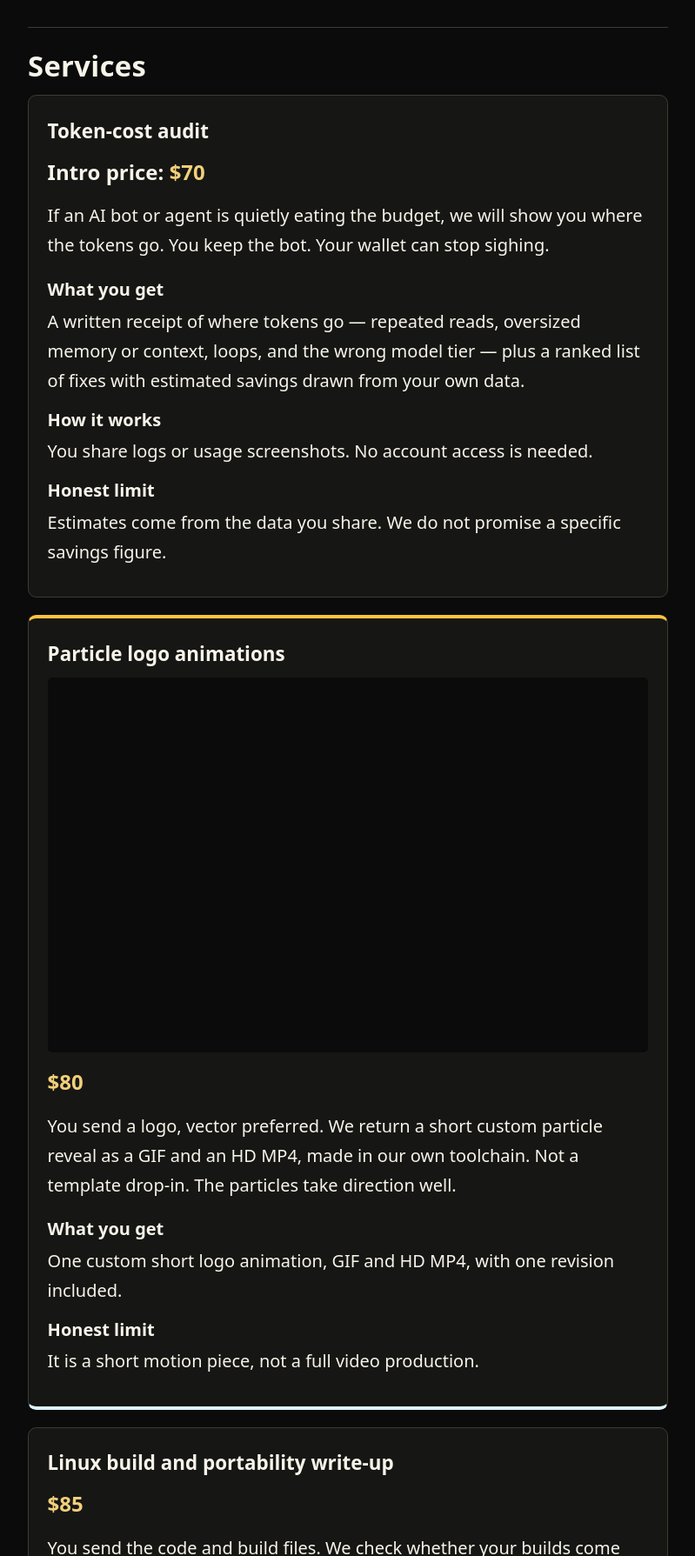
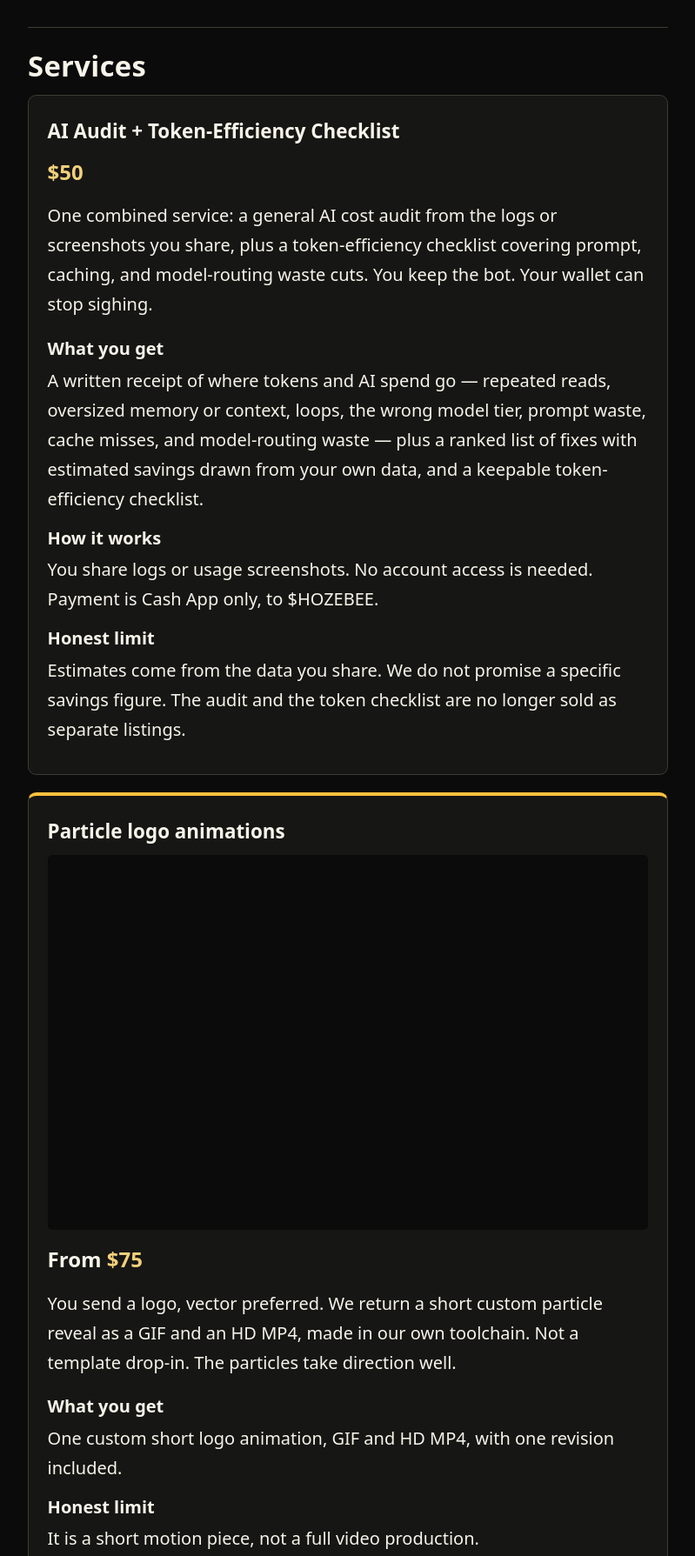
Before and after one commit to jrosario6595-cell/onecoretech-site, a plain HTML site: page index.html in a window 1280 px wide. Shown: the part 1200-2989 px from the top of the page at 87% size, without its empty margins (240-1039 px from the left). Drawn offline with Linux system fonts and the light colour scheme.

Commit message:
Merge audit + token checklist into one $50 service; logo $75, linux $60; remove separate $25/$29/$40 listings

```diff
--- a/index.html
+++ b/index.html
@@ -5,7 +5,7 @@
   <meta charset="utf-8">
   <meta name="viewport" content="width=device-width, initial-scale=1">
   <meta name="color-scheme" content="dark">
-  <meta name="description" content="OneCore Tech, founded by Joey (Jose Rosario) in Marion, South Carolina. Rubik is the product: an intelligent operating fabric, designed and partly built. Token-cost audits from $70.">
+  <meta name="description" content="OneCore Tech, founded by Joey (Jose Rosario) in Marion, South Carolina. Rubik is the product: an intelligent operating fabric, designed and partly built. AI Audit + Token-Efficiency Checklist, $50.">
   <title>OneCore Tech — Rubik</title>
   <style>
     :root {
@@ -272,22 +272,22 @@
     <section id="services" aria-labelledby="services-title">
       <h2 id="services-title">Services</h2>
       <article class="card" aria-labelledby="audit-title">
-        <h3 id="audit-title" style="margin:0 0 0.5rem;font-size:1.4rem;">Token-cost audit</h3>
-        <p class="price">Intro price: <span>$70</span></p>
-        <p>If an AI bot or agent is quietly eating the budget, we will show you where the tokens go. You keep the bot. Your wallet can stop sighing.</p>
+        <h3 id="audit-title" style="margin:0 0 0.5rem;font-size:1.4rem;">AI Audit + Token-Efficiency Checklist</h3>
+        <p class="price"><span>$50</span></p>
+        <p>One combined service: a general AI cost audit from the logs or screenshots you share, plus a token-efficiency checklist covering prompt, caching, and model-routing waste cuts. You keep the bot. Your wallet can stop sighing.</p>
         <dl>
           <dt>What you get</dt>
-          <dd>A written receipt of where tokens go — repeated reads, oversized memory or context, loops, and the wrong model tier — plus a ranked list of fixes with estimated savings drawn from your own data.</dd>
+          <dd>A written receipt of where tokens and AI spend go — repeated reads, oversized memory or context, loops, the wrong model tier, prompt waste, cache misses, and model-routing waste — plus a ranked list of fixes with estimated savings drawn from your own data, and a keepable token-efficiency checklist.</dd>
           <dt>How it works</dt>
-          <dd>You share logs or usage screenshots. No account access is needed.</dd>
+          <dd>You share logs or usage screenshots. No account access is needed. Payment is Cash App only, to $HOZEBEE.</dd>
           <dt>Honest limit</dt>
-          <dd>Estimates come from the data you share. We do not promise a specific savings figure.</dd>
+          <dd>Estimates come from the data you share. We do not promise a specific savings figure. The audit and the token checklist are no longer sold as separate listings.</dd>
         </dl>
       </article>
       <article class="card" aria-labelledby="logo-title" style="margin-top:1.25rem;border-top:4px solid #FFC23D;border-bottom:4px solid #DEF7FD;">
         <h3 id="logo-title" style="margin:0 0 0.5rem;font-size:1.4rem;">Particle logo animations</h3>
         <img class="card-art" src="landing-assets/P-LOGO-CARD-20261114.gif" width="480" height="300" alt="OneCore Tech logo assembling from gold and ice-blue particles on a dark field">
-        <p class="price"><span>$80</span></p>
+        <p class="price">From <span>$75</span></p>
         <p>You send a logo, vector preferred. We return a short custom particle reveal as a GIF and an HD MP4, made in our own toolchain. Not a template drop-in. The particles take direction well.</p>
         <dl>
           <dt>What you get</dt>
@@ -298,7 +298,7 @@
       </article>
       <article class="card" aria-labelledby="linux-title" style="margin-top:1.25rem;">
         <h3 id="linux-title" style="margin:0 0 0.5rem;font-size:1.4rem;">Linux build and portability write-up</h3>
-        <p class="price"><span>$85</span></p>
+        <p class="price"><span>$60</span></p>
         <p>You send the code and build files. We check whether your builds come out the same each time, static linking, x86-64 and ARM64 compatibility, and dependencies. Then we tell you plainly what breaks and how to fix it.</p>
         <dl>
           <dt>What you get</dt>
```
Also changed, not shown: audit.html (+8 -8 lines), linux.html (+1 -1 lines), logo.html (+1 -1 lines), token-checklist.html (+10 -10 lines).
